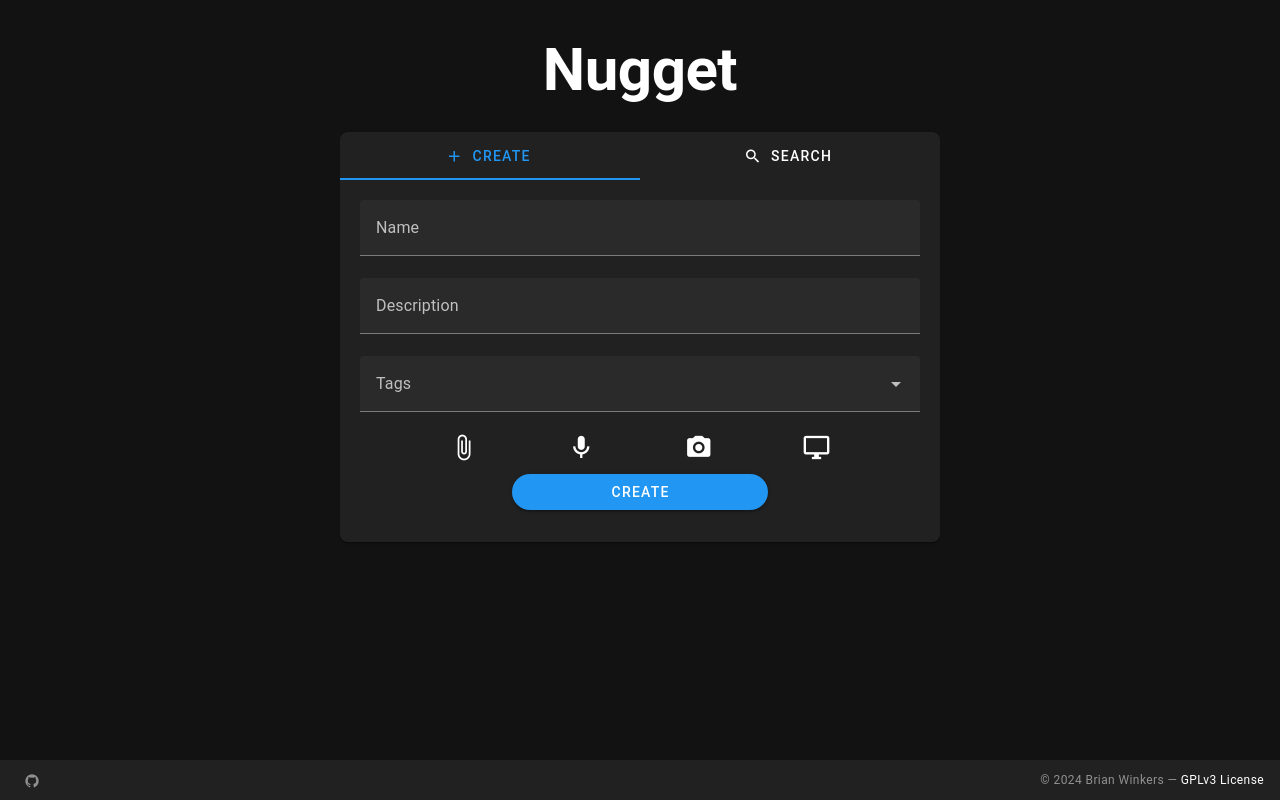
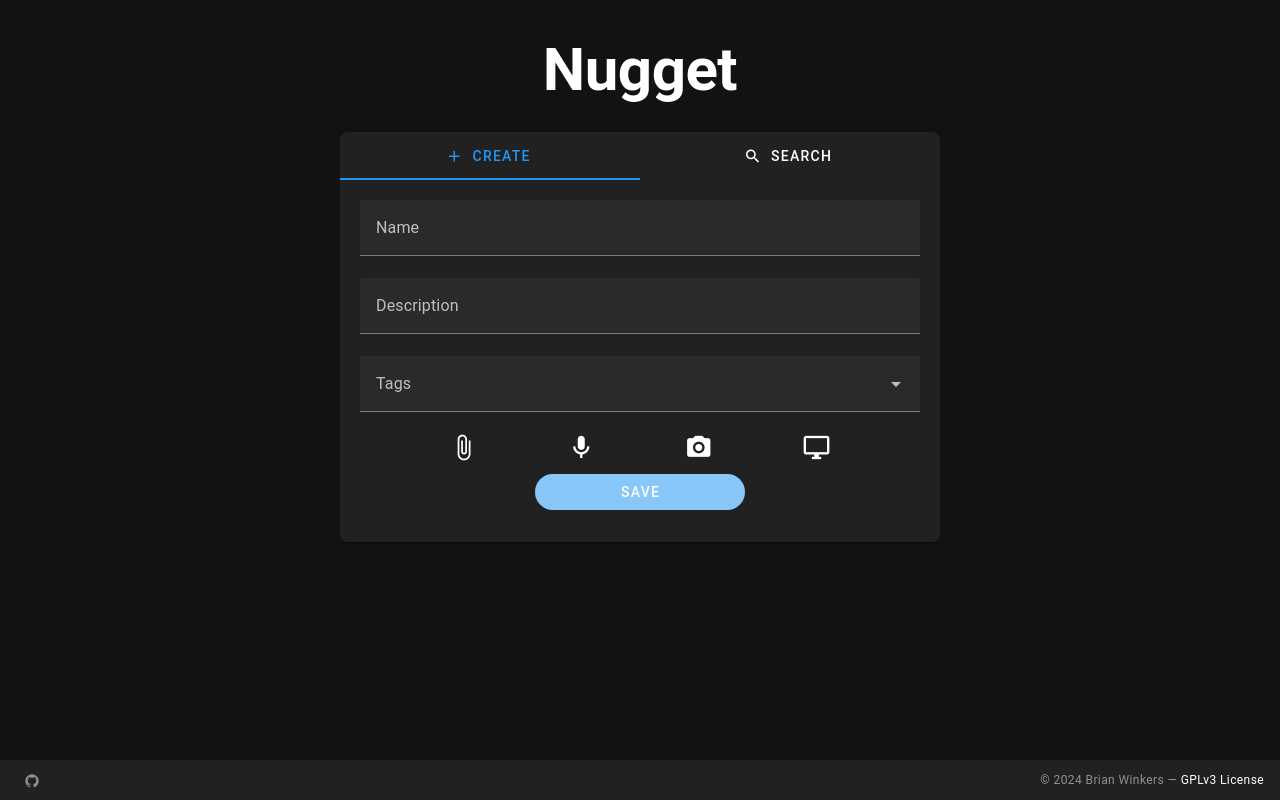
Before and after one commit to Ultri-Izzup/nuggets, a Vue app in the folder app/: page / in a window 1280 px wide. Built offline with nearby package versions, Linux system fonts and the light colour scheme.

Commit message:
pass in videoSource name to video dialog

```diff
--- a/app/src/components/NuggetCreate.vue
+++ b/app/src/components/NuggetCreate.vue
@@ -60,8 +60,8 @@
         <v-spacer />
       </v-row>
       <v-row justify="center">
-        <v-col cols="6">
-          <v-btn type="submit" block color="primary">Create</v-btn>
+        <v-col cols="5">
+          <v-btn type="submit" block color="primary" :disabled="!valid">Save</v-btn>
         </v-col>
       </v-row>
       <v-row v-if="selectedFiles && selectedFiles.length > 0">
@@ -90,7 +90,7 @@
       <template v-slot:default="{ isActive }">
         <v-card
           prepend-icon="mdi-video"
-          title="Video"
+          :title="videoSource"
           class="ma-0 pa-0"
         >
         <v-card-text class="flex ma-1 pa-1">
@@ -129,7 +129,8 @@ const videoWidth = ref('640');
 const videoHeight = ref('480');
 const videoAutoplay = ref(true);
 const videoPlaysinline = ref(true);
-const videoMuted = ref(true)
+const videoMuted = ref(true);
+const videoSource = ref('Video')
 
 const valid = ref();
 
@@ -211,13 +212,14 @@ const showScreenPicker = async () => {
     showVideoDialog.value = true;
     navigator.mediaDevices
       .getDisplayMedia({ video: true, audio: true })
-      .then((stream) => streamVideo(stream));
+      .then((stream) => streamVideo(stream, 'Screenshare'));
   } catch (err) {
     console.error(`Error: ${err}`);
   }
 };
 
-const streamVideo = (stream) => {
+const streamVideo = (stream, srcName) => {
+  videoSource.value = srcName;
   video.value.srcObject = stream;
 }
 
```
